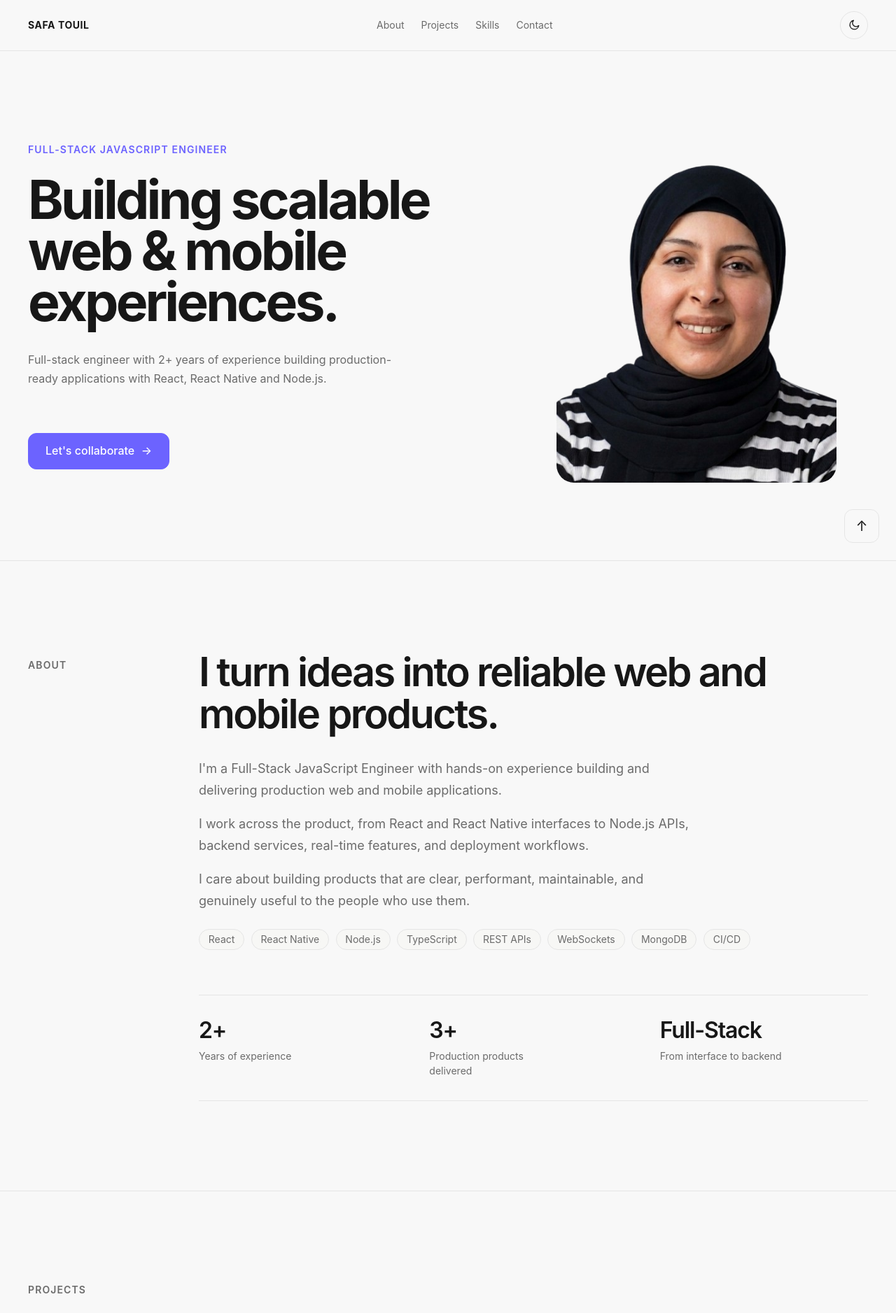
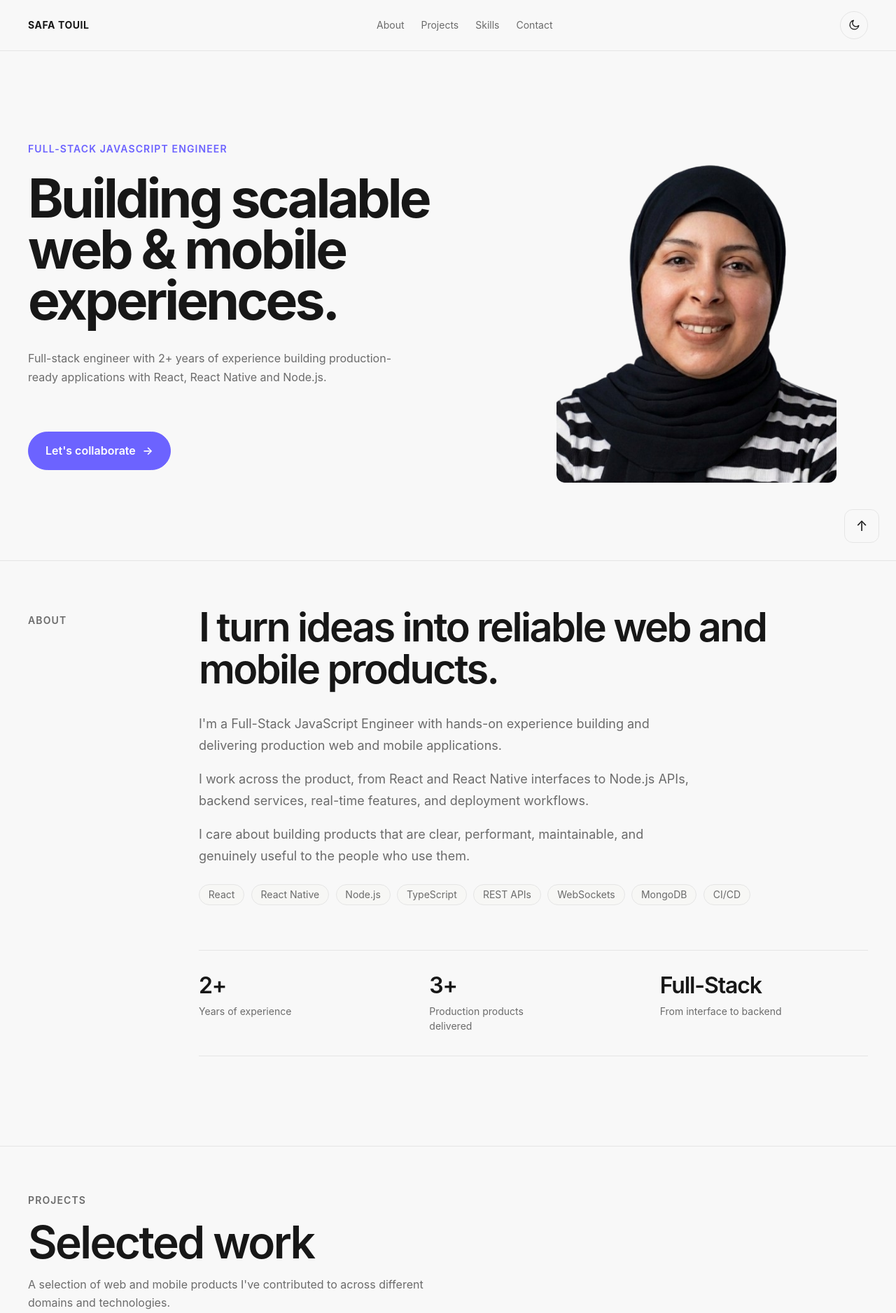
Before and after one commit to SafaTt/safa-portfolio, a React (Vite) app: page / in a window 1280 px wide. Shown: the top 1877 px of the page at 70% size. Built offline with nearby package versions, Linux system fonts and the light colour scheme.

Commit message:
feat: improve responsiveness and interactions

```diff
--- a/src/components/About/About.css
+++ b/src/components/About/About.css
@@ -1,6 +1,9 @@
 .about {
 padding-block: var(--space-section);
 border-top: 1px solid var(--color-border);
+padding-top: var(--space-2xl);
+  padding-bottom: var(--space-section);
+  border-top: 1px solid var(--color-border);
 }
 
 .about__container {
--- a/src/components/Contact/Contact.css
+++ b/src/components/Contact/Contact.css
@@ -1,5 +1,7 @@
 .contact {
   padding-block: var(--space-section);
+  padding-top: var(--space-2xl);
+  padding-bottom: var(--space-section);
 }
 
 .contact__header {
--- a/src/components/Hero/Hero.css
+++ b/src/components/Hero/Hero.css
@@ -48,17 +48,12 @@
   display: inline-flex;
   align-items: center;
   gap: 0.6rem;
-
-  padding: var(--space-sm) var(--space-lg);
-
+  padding: 0.85rem 1.5rem;
   border: 1px solid var(--color-accent);
-  border-radius: var(--radius-md);
-
+  border-radius: 999px;
   background: var(--color-accent);
   color: white;
-
-  font-weight: 500;
-
+  font-weight: 600;
   transition:
     background var(--transition-fast),
     color var(--transition-fast),
@@ -84,7 +79,6 @@
 .hero__visual {
   height: 100%;
   min-height: 520px;
-
   display: flex;
   align-items: flex-end;
   justify-content: center;
@@ -95,8 +89,7 @@
   height: auto;
   object-fit: contain;
   align-self: center;
-  border-radius: 25px;
-
+  border-radius: var(--radius-md);
 }
 
 /* =========================
--- a/src/components/Projects/Projects.css
+++ b/src/components/Projects/Projects.css
@@ -1,5 +1,8 @@
 .projects {
   padding-block: var(--space-section);
+  border-top: 1px solid var(--color-border);
+  padding-top: var(--space-2xl);
+  padding-bottom: var(--space-section);
   border-top: 1px solid var(--color-border);
 }
 
--- a/src/components/Skills/Skills.css
+++ b/src/components/Skills/Skills.css
@@ -1,6 +1,8 @@
 .skills {
 padding-top: var(--space-3xl);
 padding-bottom: var(--space-section);
+padding-top: var(--space-2xl);
+  padding-bottom: var(--space-section);
 }
 
 .skills__header {
```
